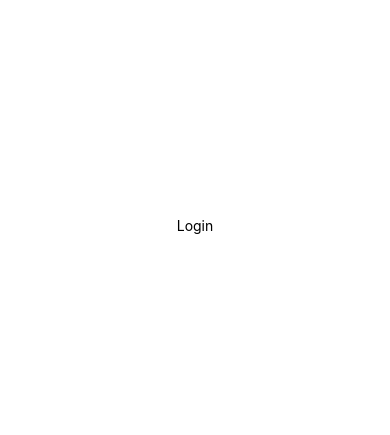
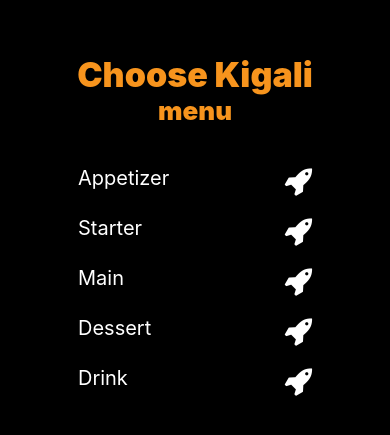
Before and after one commit to divinrkz/votie-mobile, a React Native app: screen / in a window 390 px wide. Shown: the part 197-632 px from the top of the page. Built offline with nearby package versions, Linux system fonts and the light colour scheme.

Commit message:
feat: icons module

```diff
--- a/App.js
+++ b/App.js
@@ -1,11 +1,13 @@
 import { StatusBar } from "expo-status-bar";
 import { StyleSheet, View } from "react-native";
 import Login from "./screens/Login";
+import MenuSelector from "./screens/MenuSelector";
 
 export default function App() {
   return (
     <View style={styles.container}>
-      <Login />
+      {/* <Login /> */}
+      <MenuSelector></MenuSelector>
       <StatusBar style="auto" />
     </View>
   );
--- a/package.json
+++ b/package.json
@@ -15,6 +15,7 @@
     "react": "17.0.2",
     "react-dom": "17.0.2",
     "react-native": "0.68.2",
+    "react-native-vector-icons": "^9.1.0",
     "react-native-web": "0.17.7"
   },
   "devDependencies": {
--- /dev/null
+++ b/screens/MenuSelector.js
@@ -0,0 +1,65 @@
+import React from "react";
+import { StyleSheet, Text, View, Dimensions } from "react-native";
+import Icon from "react-native-vector-icons/FontAwesome";
+
+let height = Dimensions.get("window").height;
+let width = Dimensions.get("window").width;
+
+export default function MenuSelector() {
+  const menuOptions = ["Appetizer", "Starter", "Main", "Dessert", "Drink"];
+  return (
+    <View style={styles.container}>
+      <Text style={styles.headerText}>Choose Kigali</Text>
+      <View>
+        <Text style={styles.subHeaderText}>menu</Text>
+        <View style={styles.options}>
+          {menuOptions.map((opt) => {
+            return (
+              <View key={opt} style={styles.menuListItem}>
+                <Text style={styles.menuListItemText}>{opt}</Text>
+                <Icon name="rocket" size={30} color="#fff" />
+              </View>
+            );
+          })}
+        </View>
+      </View>
+    </View>
+  );
+}
+
+const styles = StyleSheet.create({
+  container: {
+    backgroundColor: "rgb(0,0,0)",
+    height,
+    width,
+    display: "flex",
+    alignItems: "center",
+    justifyContent: "center",
+  },
+  headerText: {
+    color: "#F7941D",
+    fontWeight: "900",
+    fontSize: 34,
+    textAlign: "center",
+  },
+  subHeaderText: {
+    color: "#F7941D",
+    fontWeight: "900",
+    fontSize: 26,
+    textAlign: "center",
+  },
+  menuListItem: {
+    display: "flex",
+    flexDirection: "row",
+    justifyContent: "space-between",
+    marginTop: 20,
+    width: (width * 60) / 100,
+  },
+  menuListItemText: {
+    color: "#ffffff",
+    fontSize: 20,
+  },
+  options: {
+    marginTop: 20,
+  },
+});
```
Also changed, not shown: 1 other file (tests, documents, lock files or other folders).
